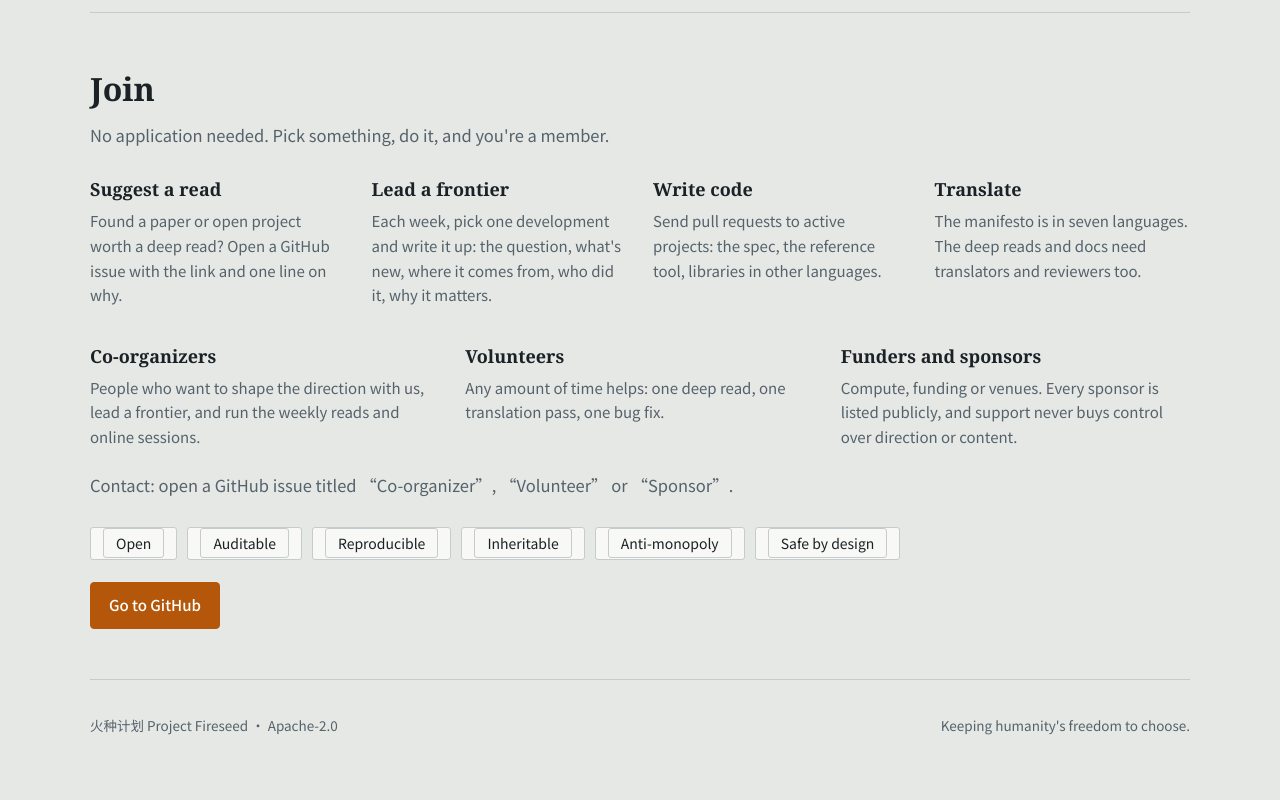
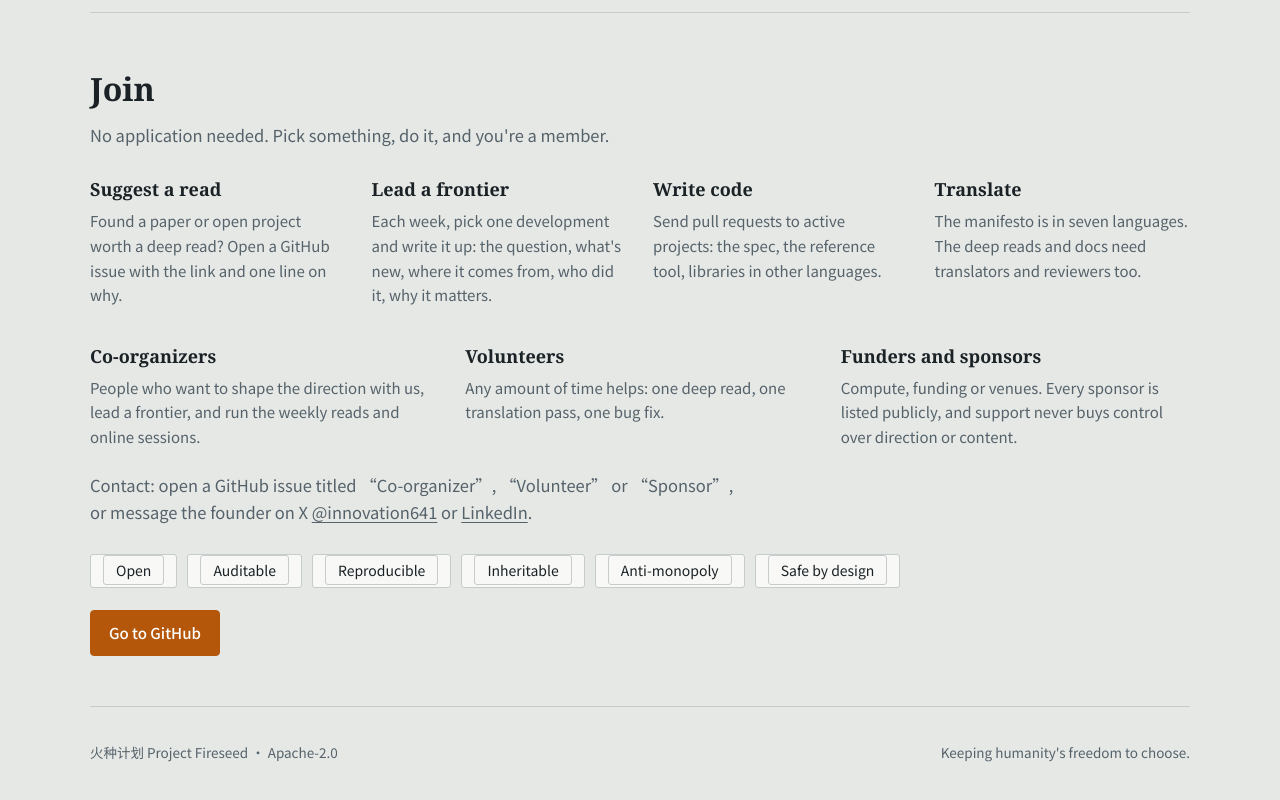
Before and after one commit to Apocalypse-AGI-DAO/apocalypse-agi-dao.github.io, a plain HTML site: page index.html in a window 1280 px wide. Shown: the part 2708-3508 px from the top of the page. Drawn offline with Linux system fonts and the light colour scheme.

Commit message:
Add founder contact (X, LinkedIn)

```diff
--- a/index.html
+++ b/index.html
@@ -221,7 +221,7 @@ python3 fsm.py seal me.fsm &amp;&amp; python3 fsm.py verify me.fsm</pre>
     <div><h4><span class="zh">志愿者</span><span class="en">Volunteers</span></h4><p><span class="zh">时间多少都行：写一篇精读、校一段翻译、修一个 bug，都算。</span><span class="en">Any amount of time helps: one deep read, one translation pass, one bug fix.</span></p></div>
     <div><h4><span class="zh">资助与赞助</span><span class="en">Funders and sponsors</span></h4><p><span class="zh">算力、经费或场地。所有资助公开列出，不换取对方向和内容的控制。</span><span class="en">Compute, funding or venues. Every sponsor is listed publicly, and support never buys control over direction or content.</span></p></div>
   </div>
-  <p class="sub" style="margin:22px 0 0"><span class="zh">联系：在 GitHub 开 issue，标题写明“发起人”“志愿者”或“资助”。</span><span class="en">Contact: open a GitHub issue titled “Co-organizer”, “Volunteer” or “Sponsor”.</span></p>
+  <p class="sub" style="margin:22px 0 0"><span class="zh">联系：在 GitHub 开 issue，标题写明“发起人”“志愿者”或“资助”；或私信发起人 X <a href="https://x.com/innovation641" target="_blank" rel="noopener">@innovation641</a>、<a href="https://www.linkedin.com/in/yang-lee-098414203/" target="_blank" rel="noopener">LinkedIn</a>。</span><span class="en">Contact: open a GitHub issue titled “Co-organizer”, “Volunteer” or “Sponsor”, or message the founder on X <a href="https://x.com/innovation641" target="_blank" rel="noopener">@innovation641</a> or <a href="https://www.linkedin.com/in/yang-lee-098414203/" target="_blank" rel="noopener">LinkedIn</a>.</span></p>
   <div class="rules" aria-label="Principles">
     <span><span class="zh">开放</span><span class="en">Open</span></span><span><span class="zh">可审计</span><span class="en">Auditable</span></span><span><span class="zh">可复现</span><span class="en">Reproducible</span></span>
     <span><span class="zh">可传承</span><span class="en">Inheritable</span></span><span><span class="zh">反垄断</span><span class="en">Anti-monopoly</span></span><span><span class="zh">守住底线</span><span class="en">Safe by design</span></span>
```
